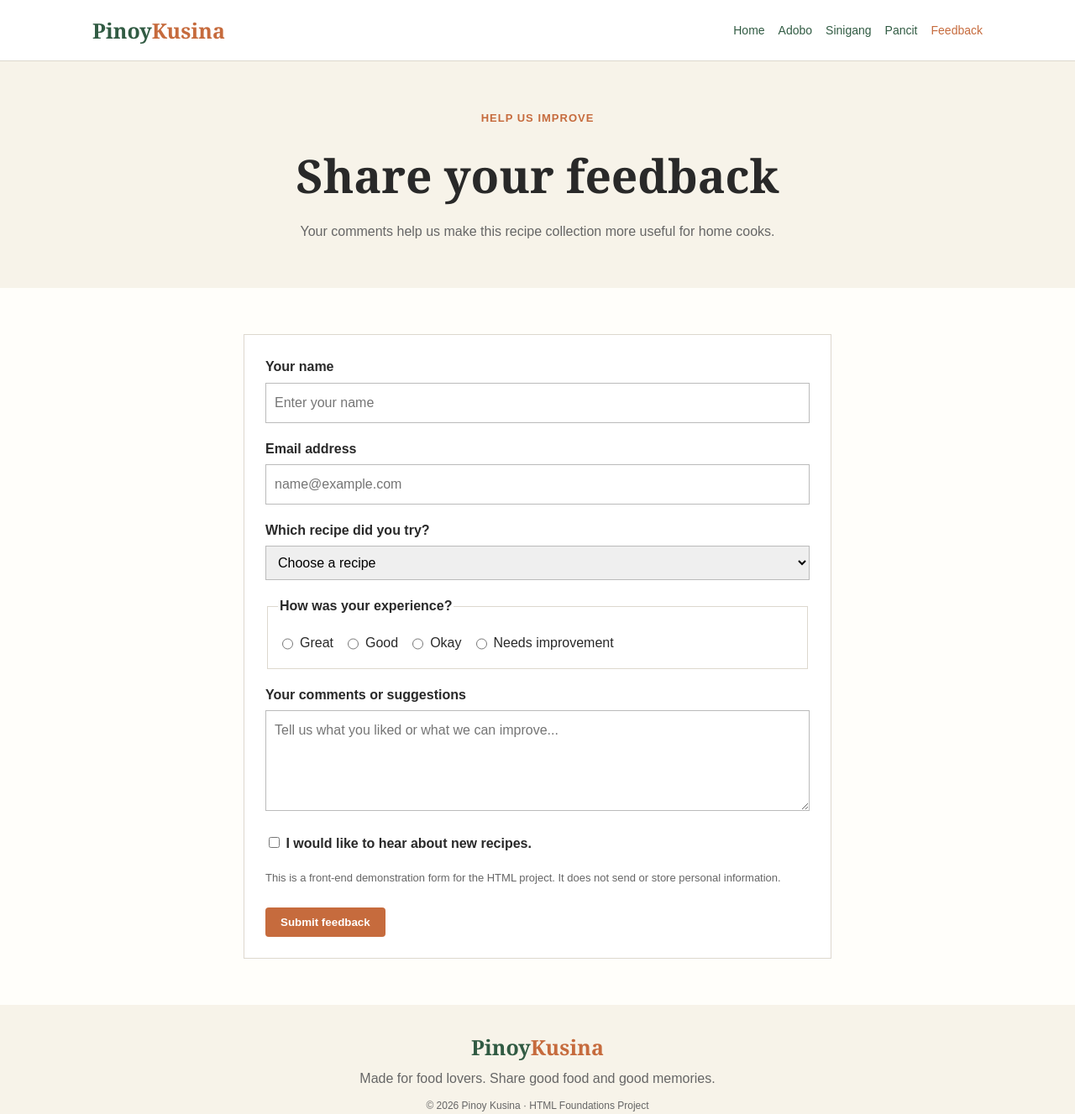
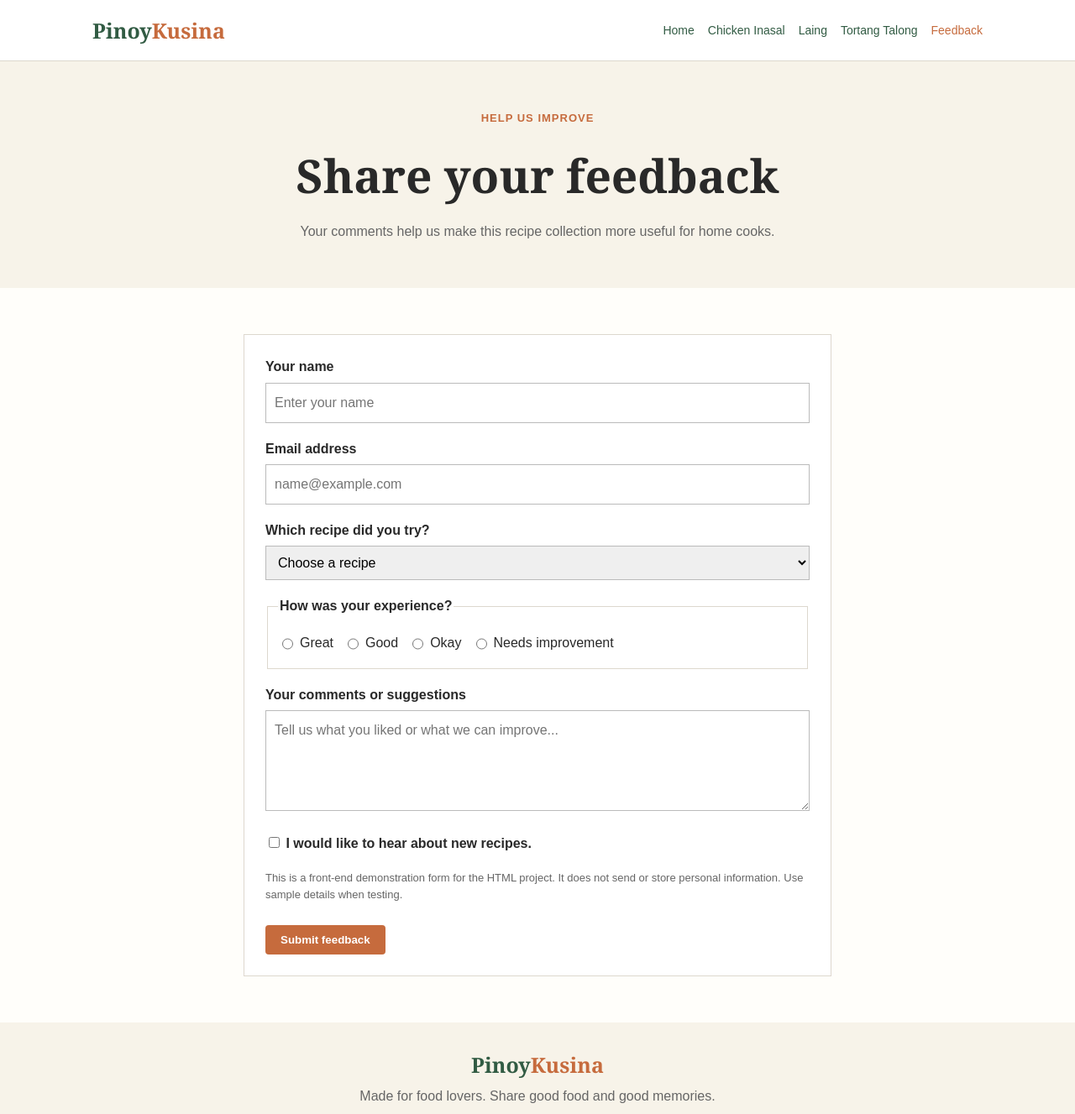
Before and after one commit to adrianpogi259-debug/my-filipino-recipes, a plain HTML site: page feedback.html in a window 1280 px wide. Shown: the top 1327 px of the page at 84% size. Drawn offline with Linux system fonts and the light colour scheme.

Commit message:
Update feedback form for new recipes

```diff
--- a/feedback.html
+++ b/feedback.html
@@ -9,18 +9,18 @@
 </head>
 <body>
   <a class="skip-link" href="#main-content">Skip to main content</a>
-  <header class="site-header"><div class="header-inner"><a class="brand" href="index.html">Pinoy<span>Kusina</span></a><nav aria-label="Main navigation"><ul class="nav-list"><li><a href="index.html">Home</a></li><li><a href="recipes/chicken-adobo.html">Adobo</a></li><li><a href="recipes/sinigang.html">Sinigang</a></li><li><a href="recipes/pancit-canton.html">Pancit</a></li><li><a aria-current="page" href="feedback.html">Feedback</a></li></ul></nav></div></header>
+  <header class="site-header"><div class="header-inner"><a class="brand" href="index.html">Pinoy<span>Kusina</span></a><nav aria-label="Main navigation"><ul class="nav-list"><li><a href="index.html">Home</a></li><li><a href="recipes/chicken-inasal.html">Chicken Inasal</a></li><li><a href="recipes/laing.html">Laing</a></li><li><a href="recipes/tortang-talong.html">Tortang Talong</a></li><li><a aria-current="page" href="feedback.html">Feedback</a></li></ul></nav></div></header>
   <main id="main-content">
     <section class="page-hero"><p class="eyebrow">Help us improve</p><h1>Share your feedback</h1><p>Your comments help us make this recipe collection more useful for home cooks.</p></section>
     <section class="section">
       <form class="form-card" action="thank-you.html" method="get">
         <div class="form-group"><label for="visitor-name">Your name</label><input type="text" id="visitor-name" name="name" autocomplete="name" placeholder="Enter your name" required></div>
         <div class="form-group"><label for="visitor-email">Email address</label><input type="email" id="visitor-email" name="email" autocomplete="email" placeholder="name@example.com" required></div>
-        <div class="form-group"><label for="recipe">Which recipe did you try?</label><select id="recipe" name="recipe" required><option value="">Choose a recipe</option><option>Chicken Adobo</option><option>Sinigang na Baboy</option><option>Pancit Canton</option><option>I have not tried one yet</option></select></div>
+        <div class="form-group"><label for="recipe">Which recipe did you try?</label><select id="recipe" name="recipe" required><option value="">Choose a recipe</option><option>Chicken Inasal</option><option>Laing</option><option>Tortang Talong</option><option>I have not tried one yet</option></select></div>
         <div class="form-group"><fieldset><legend>How was your experience?</legend><label><input type="radio" name="rating" value="great" required> Great</label><label><input type="radio" name="rating" value="good"> Good</label><label><input type="radio" name="rating" value="okay"> Okay</label><label><input type="radio" name="rating" value="needs-work"> Needs improvement</label></fieldset></div>
         <div class="form-group"><label for="comments">Your comments or suggestions</label><textarea id="comments" name="comments" placeholder="Tell us what you liked or what we can improve..." required></textarea></div>
         <div class="form-group"><label><input type="checkbox" name="updates" value="yes"> I would like to hear about new recipes.</label></div>
-        <p class="form-note">This is a front-end demonstration form for the HTML project. It does not send or store personal information.</p>
+        <p class="form-note">This is a front-end demonstration form for the HTML project. It does not send or store personal information. Use sample details when testing.</p>
         <button class="button" type="submit">Submit feedback</button>
       </form>
     </section>
```
